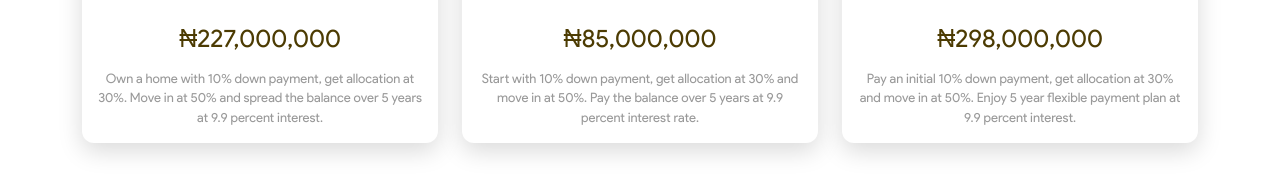
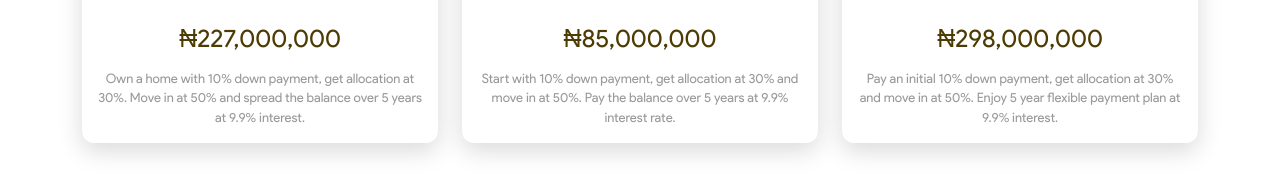
Before and after one commit to 3llack/harmonygardenai, a React (Vite) app: page / in a window 1280 px wide. Shown: the part 623-816 px from the top of the page. Built offline with nearby package versions, Linux system fonts and the light colour scheme.

Commit message:
card fixes 2

```diff
--- a/src/App.jsx
+++ b/src/App.jsx
@@ -157,7 +157,7 @@ function App() {
                 <h3 className='card-title'>₦227,000,000</h3>
                 <p className='card-text p-3'>
                   Own a home with 10% down payment, get allocation at 30%.
-                  Move in at 50% and spread the balance over 5 years at 9.9 percent interest.
+                  Move in at 50% and spread the balance over 5 years at 9.9% interest.
                 </p>
               </div>
             </div>
@@ -169,7 +169,7 @@ function App() {
                 <h3 className='card-title'>₦85,000,000</h3>
                 <p className='card-text p-3'>
                   Start with 10% down payment, get allocation at 30% and
-                  move in at 50%. Pay the balance over 5 years at 9.9 percent interest rate.
+                  move in at 50%. Pay the balance over 5 years at 9.9% interest rate.
                 </p>
               </div>
             </div>
@@ -181,7 +181,7 @@ function App() {
                 <h3 className='card-title'>₦298,000,000</h3>
                 <p className='card-text p-3'>
                   Pay an initial 10% down payment, get allocation at 30% and
-                  move in at 50%. Enjoy 5 year flexible payment plan at 9.9 percent interest.
+                  move in at 50%. Enjoy 5 year flexible payment plan at 9.9% interest.
                   </p>
               </div>
             </div>
```
